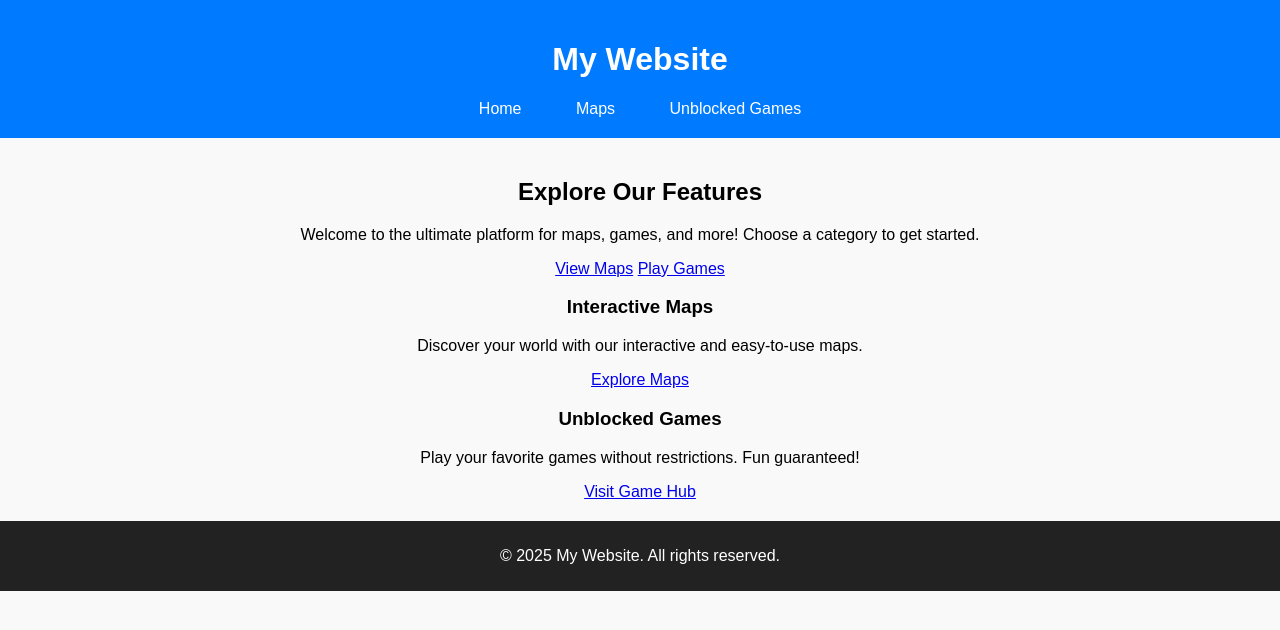
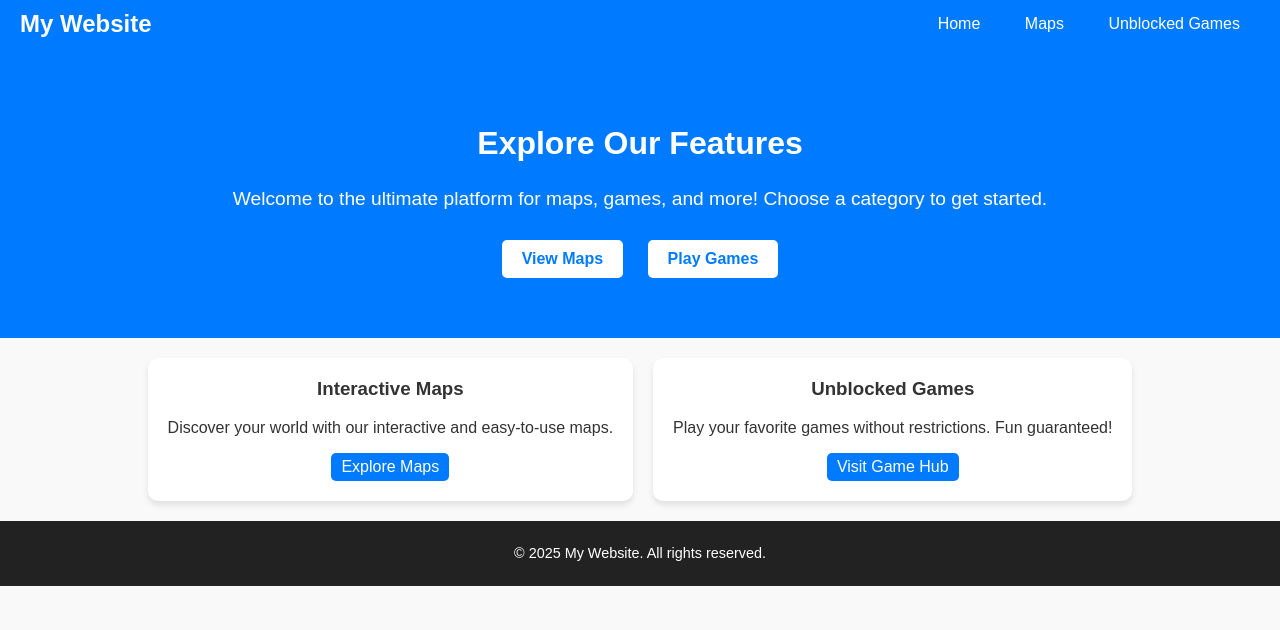
Before and after one commit to Charliefdgfdgfd/ChickenMultisite, a plain HTML site: page index.html in a window 1280 px wide. Drawn offline with Linux system fonts and the light colour scheme.

Commit message:
Update style.css

```diff
--- a/css/style.css
+++ b/css/style.css
@@ -1,54 +1,126 @@
-/* Global styles */
+/* General Styles */
 body {
-  font-family: Arial, sans-serif;
+  font-family: 'Arial', sans-serif;
   margin: 0;
   padding: 0;
   background-color: #f9f9f9;
+  color: #333;
 }
 
 header {
   background-color: #007BFF;
+  padding: 10px 20px;
+}
+
+.navbar {
+  display: flex;
+  justify-content: space-between;
+  align-items: center;
+}
+
+.logo {
+  font-size: 1.5rem;
   color: white;
-  padding: 20px;
-  text-align: center;
+  margin: 0;
 }
 
 nav a {
-  margin: 0 15px;
+  margin: 0 10px;
   color: white;
   text-decoration: none;
+  font-size: 1rem;
+  padding: 5px 10px;
   border-radius: 5px;
-  padding: 5px 10px;
 }
 
 nav a:hover {
   background-color: #0056b3;
 }
 
-main {
+/* Main Home Page Styles */
+.hero {
+  text-align: center;
+  background-color: #007BFF;
+  color: white;
+  padding: 50px 20px;
+}
+
+.hero h2 {
+  font-size: 2rem;
+}
+
+.hero p {
+  margin: 20px 0;
+  font-size: 1.2rem;
+}
+
+.hero-buttons .btn {
+  background-color: white;
+  color: #007BFF;
+  padding: 10px 20px;
+  margin: 10px;
+  border: none;
+  border-radius: 5px;
+  text-decoration: none;
+  font-size: 1rem;
+  font-weight: bold;
+  display: inline-block;
+}
+
+.hero-buttons .btn:hover {
+  background-color: #0056b3;
+  color: white;
+}
+
+.features {
+  display: flex;
+  justify-content: center;
+  gap: 20px;
   padding: 20px;
+}
+
+.feature-card {
+  background-color: white;
+  padding: 20px;
+  border-radius: 10px;
+  box-shadow: 0 4px 6px rgba(0, 0, 0, 0.1);
   text-align: center;
 }
 
-footer {
-  text-align: center;
-  padding: 10px;
-  background-color: #222;
+.feature-card h3 {
+  margin-top: 0;
+}
+
+.feature-card .btn-small {
+  display: inline-block;
+  background-color: #007BFF;
   color: white;
+  padding: 5px 10px;
+  text-decoration: none;
+  border-radius: 5px;
+}
+
+.feature-card .btn-small:hover {
+  background-color: #0056b3;
 }
 
 /* Game Hub Styles */
+.games {
+  text-align: center;
+  padding: 20px;
+}
+
 .games-container {
   display: grid;
   grid-template-columns: repeat(auto-fit, minmax(200px, 1fr));
   gap: 20px;
-  padding: 20px;
+  margin: 20px 0;
 }
 
 .game-card {
   background-color: white;
+  padding: 15px;
   border-radius: 10px;
-  padding: 15px;
   box-shadow: 0 4px 6px rgba(0, 0, 0, 0.1);
   text-align: center;
 }
@@ -58,13 +130,27 @@ footer {
   border-radius: 10px;
 }
 
-.game-card a {
-  display: block;
-  margin-top: 10px;
-  font-size: 1.1rem;
-  color: #007BFF;
+.game-card h3 {
+  margin: 10px 0;
 }
 
-.game-card a:hover {
-  text-decoration: underline;
+.game-card .btn-small {
+  background-color: #007BFF;
+  color: white;
+  padding: 5px 10px;
+  text-decoration: none;
+  border-radius: 5px;
 }
+
+.game-card .btn-small:hover {
+  background-color: #0056b3;
+}
+
+/* Footer */
+footer {
+  background-color: #222;
+  color: white;
+  text-align: center;
+  padding: 10px;
+  font-size: 0.9rem;
+}
```
